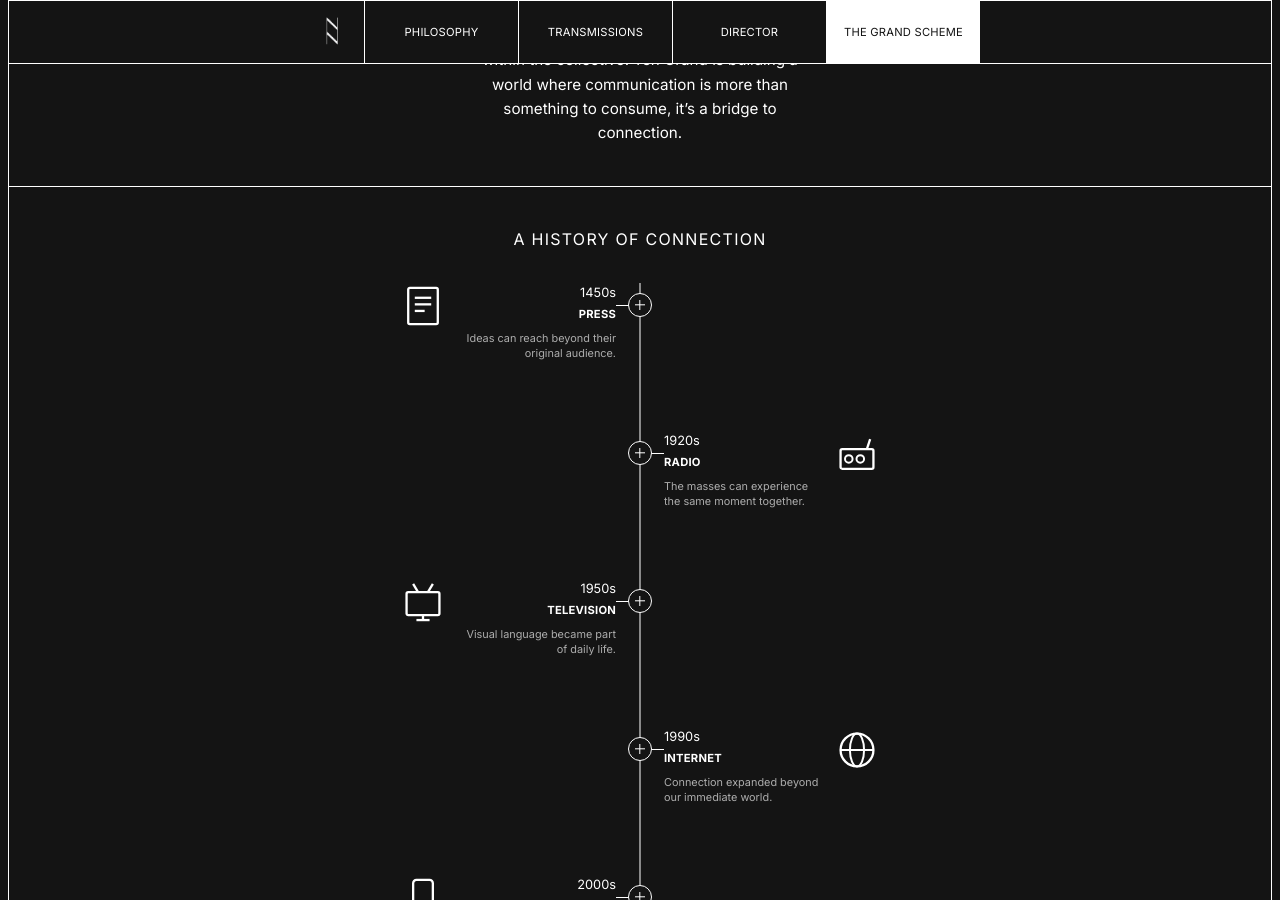
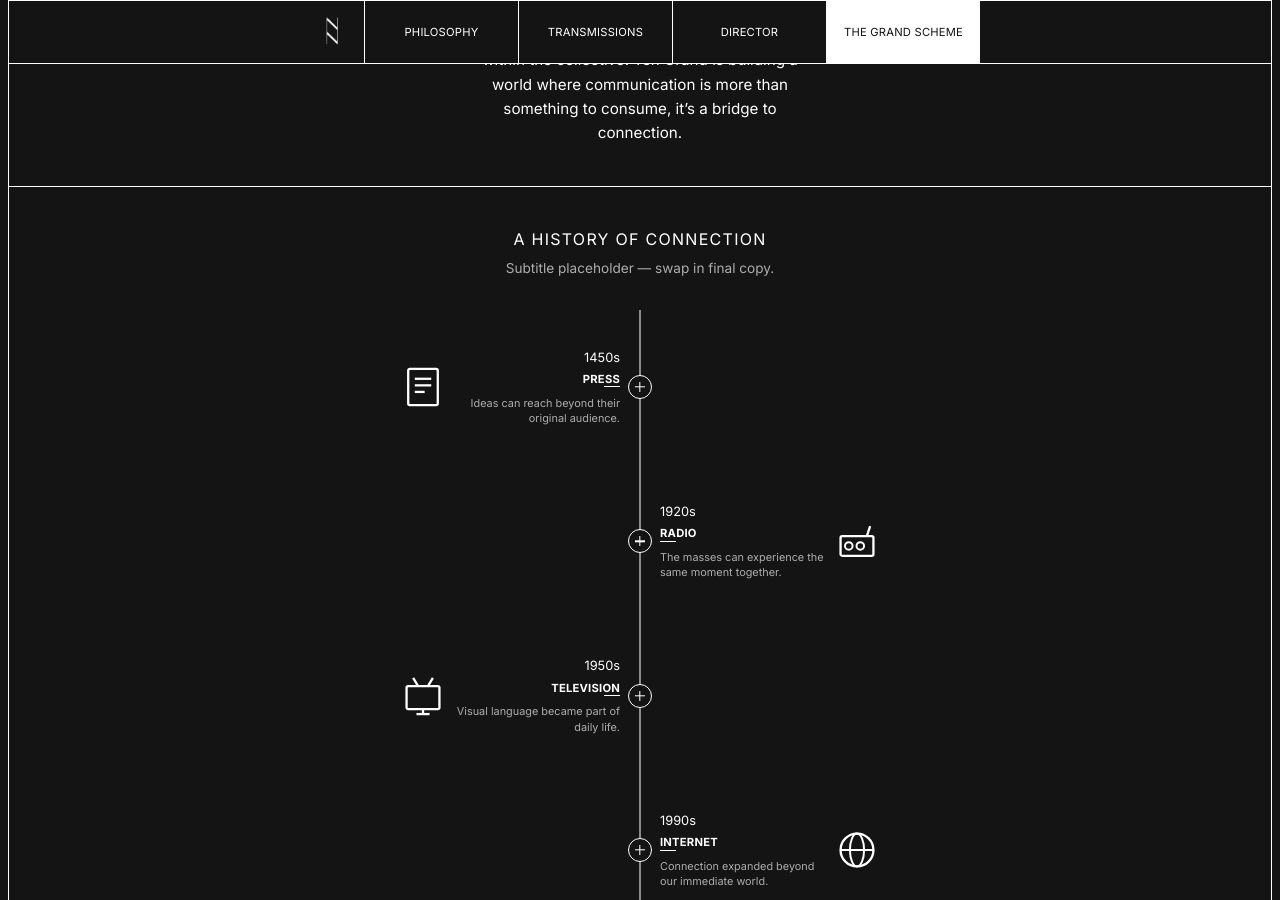
Before and after one commit to laindoe/ten-grand, a Jekyll site: the page built from index.html, in a window 1280 px wide and 900 px high, scrolled down 6735 px. Built offline with Jekyll 4.4.1, drawn with Linux system fonts in a browser that asks for light colours.

Commit message:
Rework timeline row sizing as CSS grid; add divider, subtitle placeholder (#104)
Replaces the absolutely-positioned content/bubble layout (and the JS
that measured an open bubble to manually reserve space for it) with a
real CSS grid row per entry, so the row's height — and the vertical
gap before the next entry — always matches whichever side is taller,
automatically. The date/title side now stretches and centers within
that same height instead of sitting pinned at the top with empty
space below it (same font sizes throughout). The toggle, connector,
and bubble pointer are all centered on the row's cross axis so they
stay aligned with each other regardless of row height, and the
pointer's fixed top offset is gone in favor of that same centering.

Also adds a divider and a placeholder subtitle line under the "A
History of Connection" heading, and extends the vertical centerline
to touch that divider at the top and the section's own bottom border
at the bottom.


Claude-Session: https://claude.ai/code/session_017ynTvtGuh3qPdfkvciNjhT

Co-authored-by: Claude <noreply@anthropic.com>

```diff
--- a/css/style.css
+++ b/css/style.css
@@ -993,7 +993,15 @@ a {
   font-size: clamp(0.85rem, 3.5vw, 1rem);
   font-weight: 400;
   letter-spacing: 0.08em;
-  margin-bottom: 32px;
+  margin-bottom: 8px;
+}
+
+.amass__timeline-subtitle {
+  font-size: clamp(0.75rem, 3vw, 0.85rem);
+  line-height: 1.4;
+  color: var(--color-text-muted);
+  max-width: 34ch;
+  margin: 0 auto 32px;
 }
 
 .amass__timeline {
@@ -1004,10 +1012,22 @@ a {
   text-align: left;
 }
 
+/* Sits at the container's own top edge — exactly where the track
+   above also starts — so the two visually touch. */
+.amass__timeline-divider {
+  width: 100%;
+  height: 1px;
+  background: var(--color-card-border);
+}
+
+/* Runs from the divider above down to -40px, which matches
+   .amass__timeline-block's own bottom padding exactly, so the line
+   reaches all the way to that block's bottom border instead of
+   stopping short at the last item. */
 .amass__timeline-track {
   position: absolute;
   top: 0;
-  bottom: 0;
+  bottom: -40px;
   left: 50%;
   width: 1px;
   background: var(--color-card-border);
@@ -1016,16 +1036,21 @@ a {
 
 .amass__timeline-item {
   position: relative;
+  display: grid;
+  grid-template-columns: 1fr 40px 1fr;
   min-height: 148px;
   padding: 38px 0;
 }
 
+/* Every grid cell in the row defaults to align-self: stretch, so the
+   content column's own box always matches the row's full height —
+   including a taller row caused by an open bubble on the opposite
+   side — and the icon/text group centers within that height instead
+   of sitting pinned at the top with empty space below. */
 .amass__timeline-content {
-  position: absolute;
-  top: 0;
-  width: calc(50% - 24px);
+  grid-row: 1;
   display: flex;
-  align-items: flex-start;
+  align-items: center;
   gap: 10px;
 }
 
@@ -1033,13 +1058,13 @@ a {
    row-reverse on the right side keeps the same markup order (icon
    first) while visually pushing the icon out to the far right. */
 .amass__timeline-item--left .amass__timeline-content {
-  left: 0;
+  grid-column: 1;
   flex-direction: row;
   text-align: right;
 }
 
 .amass__timeline-item--right .amass__timeline-content {
-  right: 0;
+  grid-column: 3;
   flex-direction: row-reverse;
   text-align: left;
 }
@@ -1080,30 +1105,34 @@ a {
   color: var(--color-text-muted);
 }
 
-/* Bridges the content column to the toggle circle sitting on the
-   centerline — its top matches the toggle's own vertical center so
-   the line visually runs into (and behind) the circle. */
+/* Bridges the content column's inner edge to the toggle circle. Both
+   are centered on the row's cross axis, so they stay level with the
+   (also centered) content and bubble groups no matter how tall an
+   open bubble makes the row. */
 .amass__timeline-connector {
-  position: absolute;
-  top: 22px;
+  grid-row: 1;
+  align-self: center;
   height: 1px;
-  width: 24px;
+  width: 16px;
   background: var(--color-card-border);
 }
 
 .amass__timeline-item--left .amass__timeline-connector {
-  right: 50%;
+  grid-column: 1;
+  justify-self: end;
 }
 
 .amass__timeline-item--right .amass__timeline-connector {
-  left: 50%;
+  grid-column: 3;
+  justify-self: start;
 }
 
 .amass__timeline-toggle {
-  position: absolute;
-  top: 10px;
-  left: 50%;
-  transform: translateX(-50%);
+  grid-row: 1;
+  grid-column: 2;
+  justify-self: center;
+  align-self: center;
+  position: relative;
   width: 24px;
   height: 24px;
   border-radius: 50%;
@@ -1141,10 +1170,15 @@ a {
   transform: translate(-50%, -50%) rotate(45deg);
 }
 
+/* Also stretches to the row's full height by default and centers its
+   own text (display: flex) — so when the entry's content side is the
+   taller of the two, the bubble's text and pointer still land at the
+   row's true vertical center instead of drifting from the toggle. */
 .amass__timeline-bubble {
-  position: absolute;
-  top: 0;
-  width: calc(50% - 24px);
+  grid-row: 1;
+  position: relative;
+  display: flex;
+  align-items: center;
   background: var(--color-bg);
   border: 1px solid var(--color-card-border);
   border-radius: 10px;
@@ -1157,23 +1191,31 @@ a {
 }
 
 .amass__timeline-item--left .amass__timeline-bubble {
-  right: 0;
+  grid-column: 3;
 }
 
 .amass__timeline-item--right .amass__timeline-bubble {
-  left: 0;
+  grid-column: 1;
+}
+
+/* Giving the bubble its own explicit `display` above means it no
+   longer inherits the browser default [hidden] { display: none } —
+   author styles win over that UA rule, so it needs restating here. */
+.amass__timeline-bubble[hidden] {
+  display: none;
 }
 
 /* Horizontal pointer aimed at the toggle on the centerline: a pair of
    sideways triangles, the outer one border-colored and the inner one
    background-colored and offset inward, faking a 1px outline on the
-   tail the same way the bubble itself is outlined. Anchored at 22px
-   to match the toggle's own vertical center. */
+   tail the same way the bubble itself is outlined. Anchored at the
+   bubble's own vertical center, which — since the bubble stretches to
+   the row's full height — always matches the toggle's position. */
 .amass__timeline-bubble::before,
 .amass__timeline-bubble::after {
   content: '';
   position: absolute;
-  top: 22px;
+  top: 50%;
   width: 0;
   height: 0;
   border-top: 7px solid transparent;
--- a/index.html
+++ b/index.html
@@ -525,8 +525,10 @@
 
       <div class="amass__timeline-block reveal">
         <h3 class="amass__section-heading">A HISTORY OF CONNECTION</h3>
+        <p class="amass__timeline-subtitle">Subtitle placeholder — swap in final copy.</p>
 
         <div class="amass__timeline">
+          <span class="amass__timeline-divider" aria-hidden="true"></span>
           <span class="amass__timeline-track" aria-hidden="true"></span>
 
           <div class="amass__timeline-item amass__timeline-item--left">
--- a/js/main.js
+++ b/js/main.js
@@ -79,24 +79,13 @@
   }
 
   // Bubbles are independent — opening one does not close any others,
-  // so several can stay open at once. Each is positioned absolutely
-  // (so it can sit flush against the timeline point, opposite the
-  // icon/label), which means it does not push later items down on its
-  // own. When it is taller than the item's own box, we reserve the
-  // extra room as bottom padding so the next stop on the timeline
-  // never sits underneath it.
+  // so several can stay open at once. Each item is a CSS grid row with
+  // the bubble as a normal (not absolutely positioned) grid cell, so
+  // the row's height already grows to fit an open bubble on its own —
+  // no manual measuring needed here.
   function initTimelineBubbles() {
     const items = document.querySelectorAll('.amass__timeline-item');
     if (!items.length) return;
-
-    function closeItem(item) {
-      const toggle = item.querySelector('.amass__timeline-toggle');
-      const bubble = item.querySelector('.amass__timeline-bubble');
-      item.classList.remove('is-open');
-      toggle.setAttribute('aria-expanded', 'false');
-      bubble.hidden = true;
-      item.style.paddingBottom = '';
-    }
 
     items.forEach((item) => {
       const toggle = item.querySelector('.amass__timeline-toggle');
@@ -105,26 +94,9 @@
 
       toggle.addEventListener('click', () => {
         const isOpen = item.classList.contains('is-open');
-
-        if (isOpen) {
-          closeItem(item);
-        } else {
-          item.classList.add('is-open');
-          toggle.setAttribute('aria-expanded', 'true');
-          bubble.hidden = false;
-
-          // All of the item's children are positioned absolutely, so its
-          // own content height is always 0 — only paddingTop occupies
-          // flow space above that. The bubble sits at top:0 within the
-          // item, so the padding-bottom needed to fully contain it (plus
-          // a small gap before the next stop) is its distance past the
-          // item's top, minus that fixed top padding.
-          const paddingTop = parseFloat(getComputedStyle(item).paddingTop) || 0;
-          const itemTop = item.getBoundingClientRect().top;
-          const bubbleBottom = bubble.getBoundingClientRect().bottom;
-          const neededPaddingBottom = bubbleBottom - itemTop - paddingTop + 16;
-          item.style.paddingBottom = neededPaddingBottom > paddingTop ? `${neededPaddingBottom}px` : '';
-        }
+        item.classList.toggle('is-open', !isOpen);
+        toggle.setAttribute('aria-expanded', String(!isOpen));
+        bubble.hidden = isOpen;
       });
     });
   }
```
